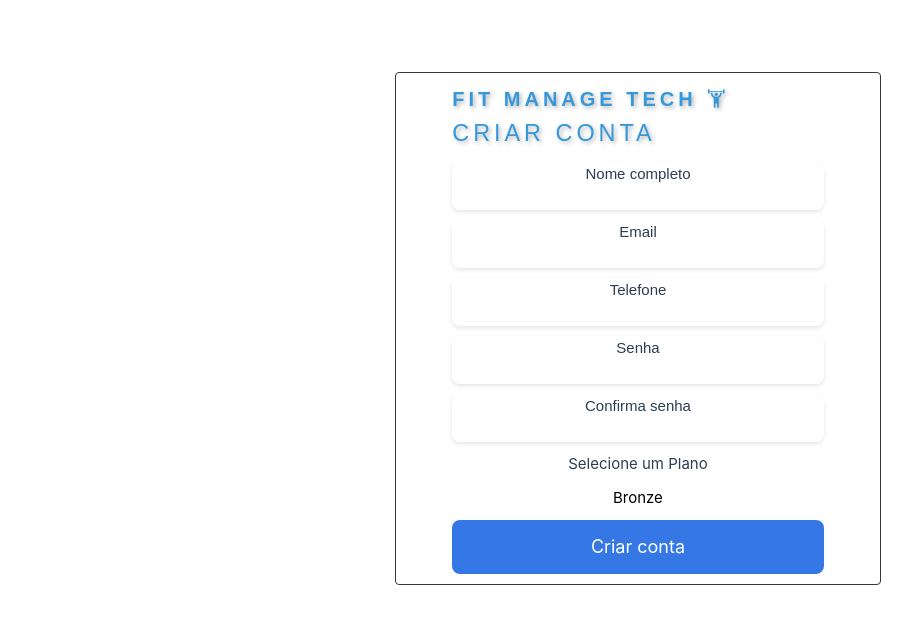
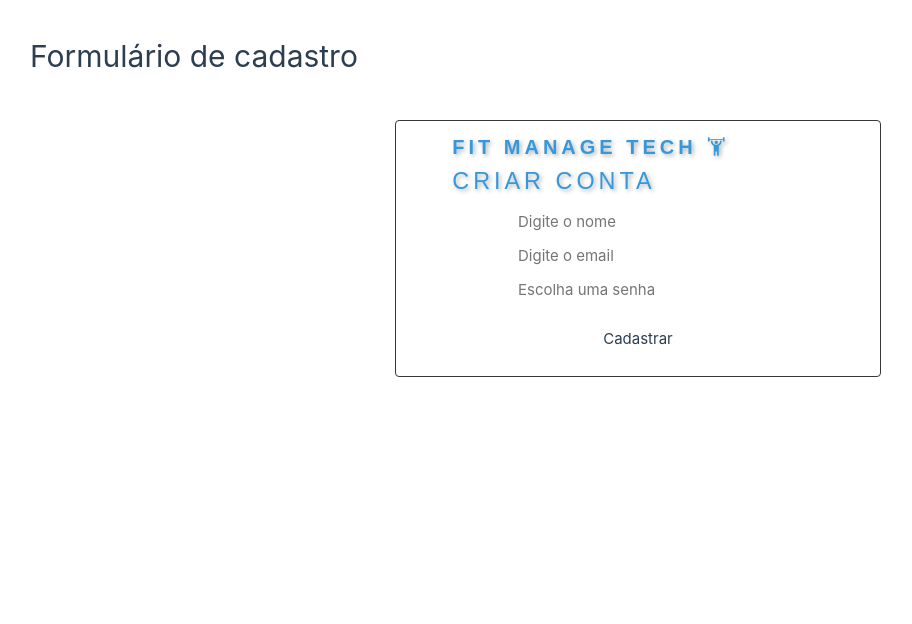
Before and after one commit to jlaindorf/WorldGymAcademia, a Vue app in the folder FitManageTech/: page /cadastro-novo in a window 1280 px wide. Shown: the top 624 px of the page, without its empty margins (2-914 px from the left). Built offline with nearby package versions, Linux system fonts and the light colour scheme.

Commit message:
Feat: inicia as validações

```diff
--- a/FitManageTech/src/views/Cadastros/CadastroUsuario.vue
+++ b/FitManageTech/src/views/Cadastros/CadastroUsuario.vue
@@ -1,85 +1,63 @@
 <template>
-     <form @submit.prevent="handleCreateAccount" class="form-login">
+     <main >
+       <h1>Formulário de cadastro</h1>
+     <Form @submit="handleSubmit" :validation-schema="usuarioSchema"  v-slot="{ errors }" class="form-login" >
           <div class="logo">Fit Manage Tech
         <span class="mdi mdi-weight-lifter" ></span>
         <h3>Criar conta</h3>
       </div>
+         <Field type="text" name="name" v-model="usuario.name" placeholder="Digite o nome" />
+         {{ errors.name }}
+
+         <Field type="email" name="email" v-model="usuario.email" placeholder="Digite o email" />
+         {{ errors.email }}
+
+         <Field type="password" name="password" v-model="usuario.password" placeholder="Escolha uma senha" />
+         {{ errors.password }}
 
 
+         <button type="submit">Cadastrar</button>
+       </Form>
+     </main>
+   </template>
 
 
-       <div class="form-element">
-         <label for="name"> Nome completo </label>
-         <input class="form-input " id="name" v-model="name"  />
-
-       </div>
-
-       <div class="form-element">
-         <label for="email"> Email </label>
-         <input class="form-input" id="email" v-model="email" />
-
-       </div>
-
-       <div class="form-element">
-         <label for="phone"> Telefone </label>
-         <input class="form-input" id="phone" v-model="phone" />
-
-       </div>
-
-       <div class="form-element">
-         <label for="password"> Senha </label>
-         <input class="form-input" id="password" type="password"  />
-
-       </div>
-
-       <div class="form-element">
-         <label for="verifyPassword"> Confirma senha </label>
-         <input class="form-input" id="verifyPassword" type="password"  />
-
-       </div>
-
-
-        <label for="">Selecione um Plano</label>
-       <select >
-          <option value="Bonze">Bronze</option>
-          <option value="Prata">Prata</option>
-          <option value="Bonze">Ouro</option>
-       </select>
-
-
-
-
-
-       <button type="submit">Criar conta</button>
-     </form>
-   </template>
-
    <script>
-   import * as yup from 'yup'
-   import axios from 'axios'
-
+   import { Form, Field } from "vee-validate"
+   import * as Yup from "yup"
    export default {
+     components: {
+       Form,
+       Field
+     },
      data() {
        return {
-         name: '',
-         email: '',
-         phone: '',
-         password: '',
-         verifyPassword: '',
-         sponsor: '',
-         bio: '',
-         confirmTerms: true,
-         planType: '2',
-
-         errors: {}
+         usuarioSchema: Yup.object().shape({
+           name: Yup.string().required("O nome é obrigatório!"),
+           email: Yup.string().email('Email não é valido').required('Email é obrigatório'),
+           password: Yup.string()
+            .min(8, 'A senha deve ser maior')
+            .max(20, 'Deve ter entre 8-20 letras')
+            .required('A senha é obrigatória'),
+         }),
+         usuario: {
+           name: "",
+           email: "",
+           password:""
+         }
        }
      },
-
+     methods: {
+       handleSubmit() {
+         alert("Cadastro realizado!")
+       }
+     },
    }
    </script>
 
-   <style scoped>
-   .form-login {
+   <style>
+
+.form-login {
      margin: 40px auto;
      width: 40%;
 
@@ -121,8 +99,4 @@
      border: none;
    }
 
-   button:hover {
-     background-color: #286ee0;
-   }
-
-   </style>
+</style>
```
